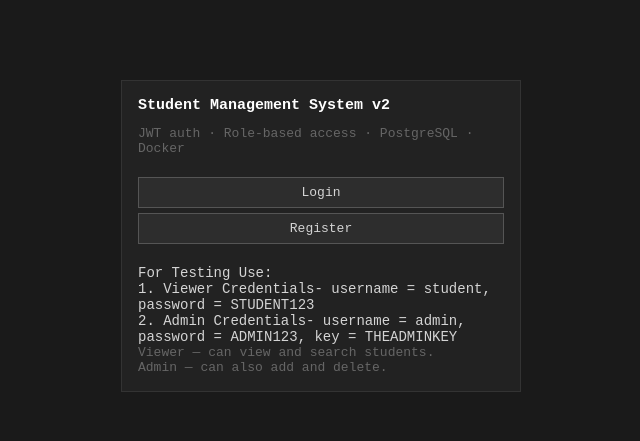
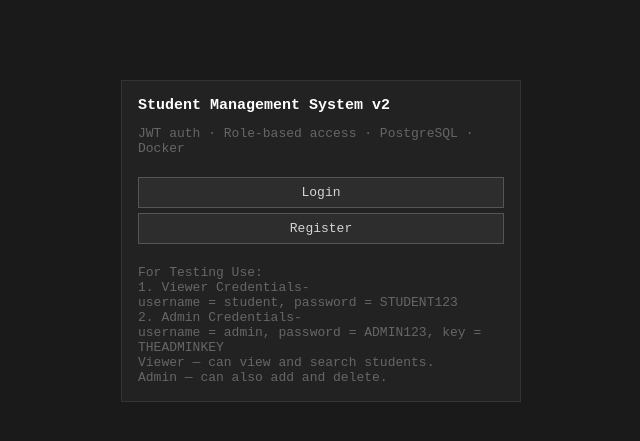
Before and after one commit to Tanu048/student-management-system-v2, a FastAPI app: page / in a window 1280 px wide. Shown: the top 441 px of the page, without its empty margins (319-959 px from the left). Run offline with FastAPI, Linux system fonts and the light colour scheme.

Commit message:
Fix instructions

```diff
--- a/templates/home.html
+++ b/templates/home.html
@@ -9,7 +9,7 @@
     <a href="/login"><button>Login</button></a>
     <a href="/register"><button>Register</button></a>
     <br />
-    <p>For Testing Use:<br> 1. Viewer Credentials- username = student, password = STUDENT123<br>2. Admin Credentials- username = admin, password = ADMIN123, key = THEADMINKEY
+    <p class="muted">For Testing Use:<br> 1. Viewer Credentials- <br>username = student, password = STUDENT123<br>2. Admin Credentials- <br>username = admin, password = ADMIN123, key = THEADMINKEY
     </p>
     <p class="muted">Viewer — can view and search students.<br />Admin — can also add and delete.</p>
   </div>
```
